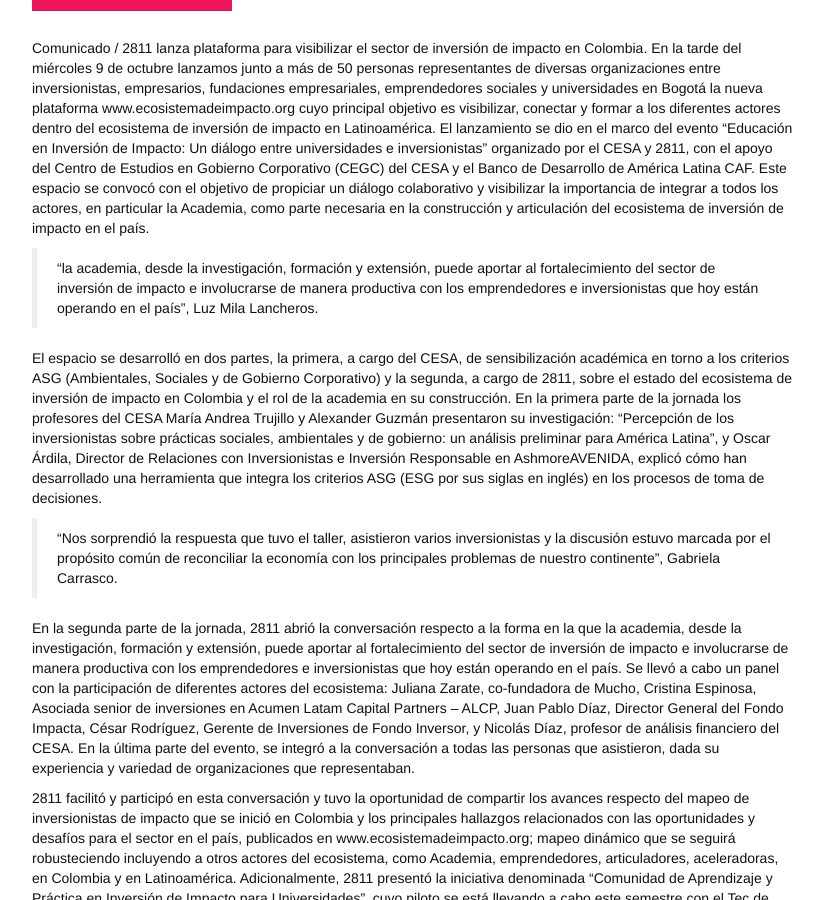
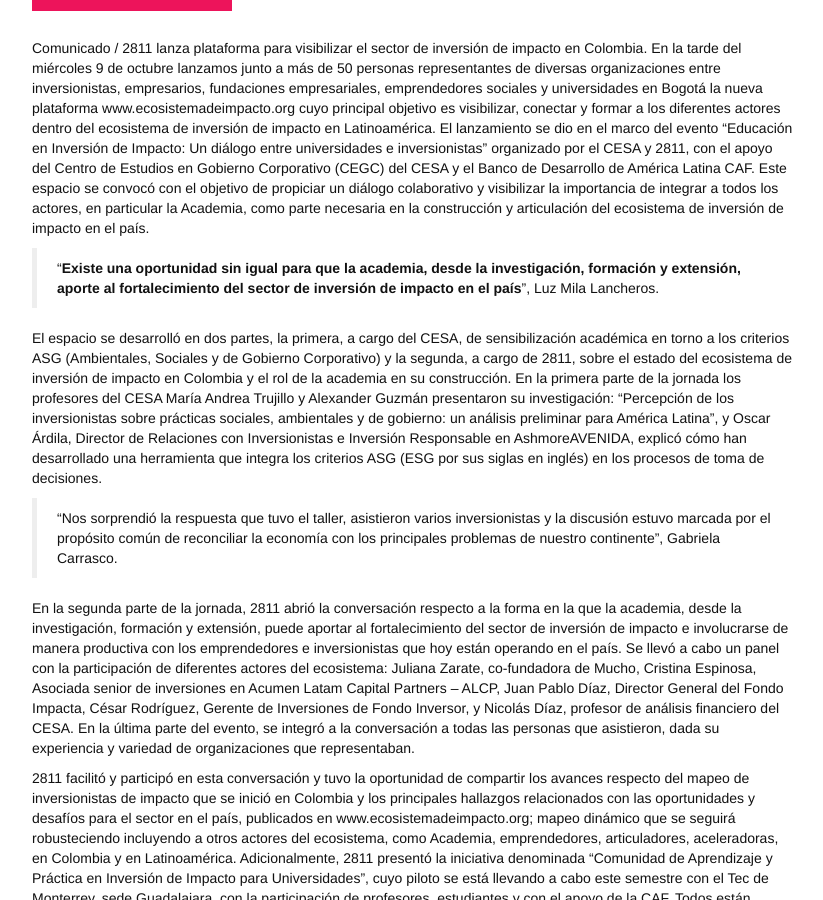
Before and after one commit to 2811Chile/2811Chile.github.io, a Jekyll site: the page built from _posts/2019-10-25-inversion-de-impacto-y-universidades.markdown, in a window 1280 px wide and 900 px high, scrolled down 322 px. Shown: the whole window, without its empty margins (148-971 px from the left). Built offline with Jekyll 4.4.1, drawn with Linux system fonts in a browser that asks for light colours; nearby versions of some CDN libraries; some web fonts are replaced; our own code applies the rules of GitHub Pages for plain Markdown files.

Commit message:
Updated Inversion De Impacto Y Universidades

```diff
--- a/_posts/2019-10-25-inversion-de-impacto-y-universidades.markdown
+++ b/_posts/2019-10-25-inversion-de-impacto-y-universidades.markdown
@@ -15,7 +15,7 @@
 
 Comunicado / 2811 lanza plataforma para visibilizar el sector de inversión de impacto en Colombia. <!--mas--> En la tarde del miércoles 9 de octubre lanzamos junto a más de 50 personas representantes de diversas organizaciones entre inversionistas, empresarios, fundaciones empresariales, emprendedores sociales y universidades en Bogotá la nueva plataforma www.ecosistemadeimpacto.org cuyo principal objetivo es visibilizar, conectar y formar a los diferentes actores dentro del ecosistema de inversión de impacto en Latinoamérica. El lanzamiento se dio en el marco del evento “Educación en Inversión de Impacto: Un diálogo entre universidades e inversionistas” organizado por el CESA y 2811, con el apoyo del Centro de Estudios en Gobierno Corporativo (CEGC) del CESA y el Banco de Desarrollo de América Latina CAF. Este espacio se convocó con el objetivo de propiciar un diálogo colaborativo y visibilizar la importancia de integrar a todos los actores, en particular la Academia, como parte necesaria en la construcción y articulación del ecosistema de inversión de impacto en el país.
 
-> "la academia, desde la investigación, formación y extensión, puede aportar al fortalecimiento del sector de inversión de impacto e involucrarse de manera productiva con los emprendedores e inversionistas que hoy están operando en el país", Luz Mila Lancheros.
+> "**Existe una oportunidad sin igual para que la academia, desde la investigación, formación y extensión, aporte al fortalecimiento del sector de inversión de impacto en el país**", Luz Mila Lancheros.
 
 El espacio se desarrolló en dos partes, la primera, a cargo del CESA, de sensibilización académica en torno a los criterios ASG (Ambientales, Sociales y de Gobierno Corporativo) y la segunda, a cargo de 2811, sobre el estado del ecosistema de inversión de impacto en Colombia y el rol de la academia en su construcción. En la primera parte de la jornada los profesores del CESA María Andrea Trujillo  y Alexander Guzmán presentaron su investigación: “Percepción de los inversionistas sobre prácticas sociales, ambientales y de gobierno: un análisis preliminar para América Latina”, y Oscar Árdila, Director de Relaciones con Inversionistas e Inversión Responsable en AshmoreAVENIDA, explicó cómo han desarrollado una herramienta que integra los criterios ASG (ESG por sus siglas en inglés) en los procesos de toma de decisiones.
 
```
